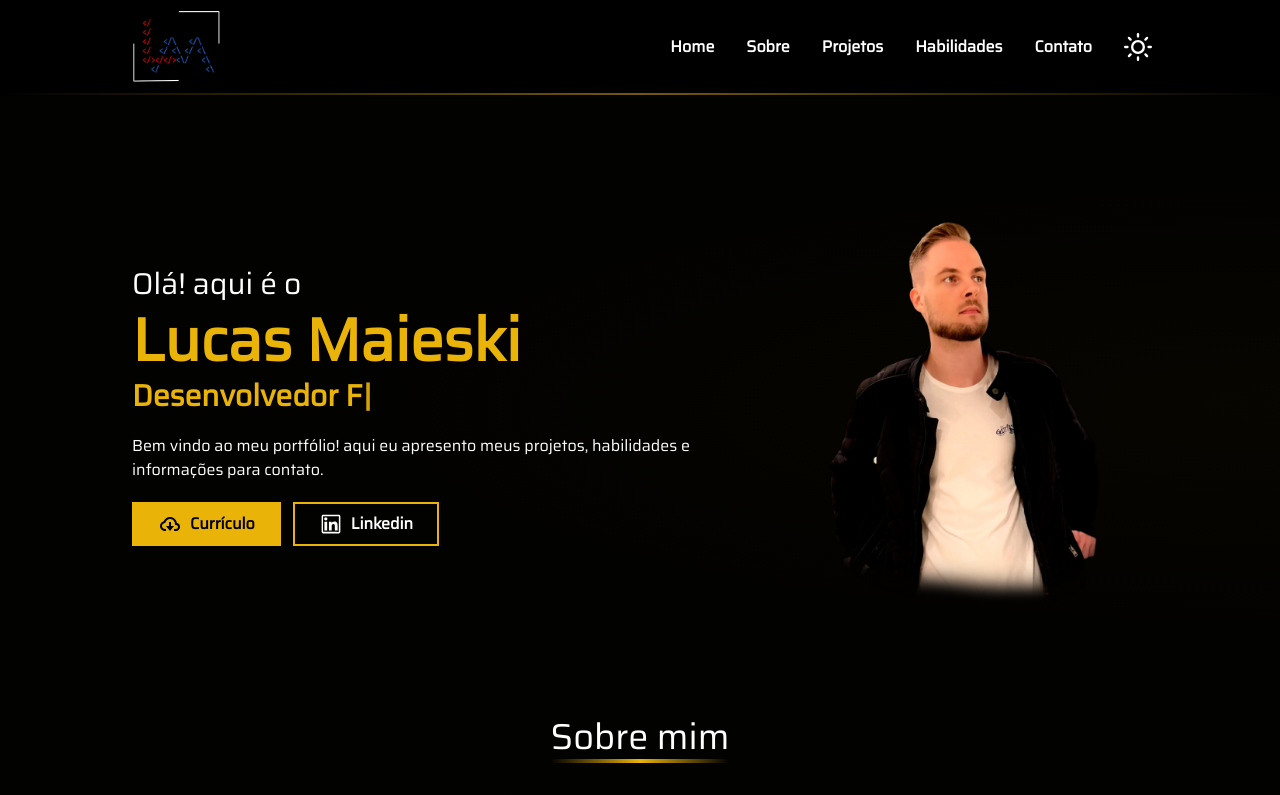
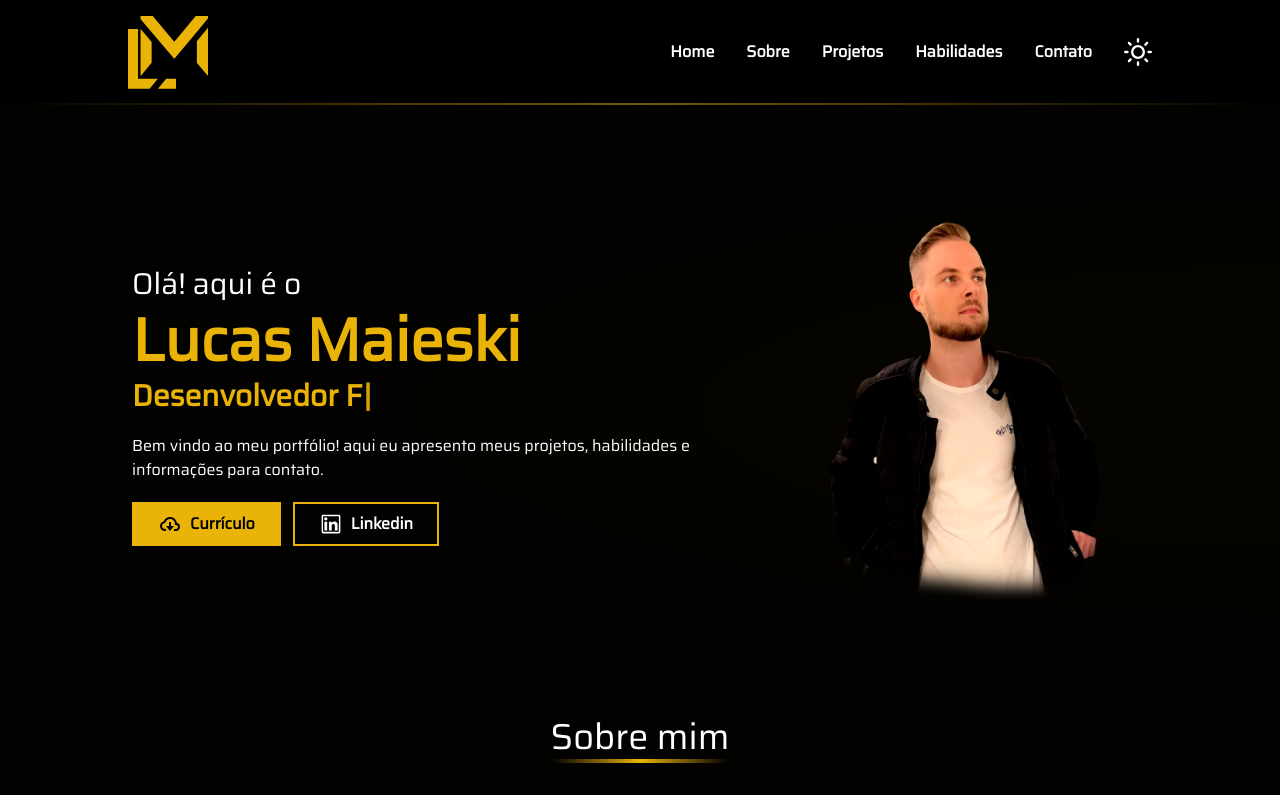
Before and after one commit to lucasgmaieski/Portfolio, a React (Vite) app: page / in a window 1280 px wide. Shown: the top 795 px of the page. Built offline with nearby package versions, Linux system fonts and the light colour scheme; no server answers.

Commit message:
Adicionando logo no header e footer

```diff
--- a/src/App.tsx
+++ b/src/App.tsx
@@ -10,9 +10,9 @@ import { Link } from "react-scroll";
 import { BsArrowUpCircle } from "react-icons/bs";
 import Aos from 'aos';
 import 'aos/dist/aos.css';
+import { Footer } from "./components/Footer";
 
 function App() {
-
     const [isVisible, setIsVisible] = useState(false);
 
     const handleScroll = () => {
@@ -37,7 +37,6 @@ function App() {
             <Header />
 
             <main className="h-fit pt-24 z-10">
-
                 <Presentation />
                 <About />
                 <Projects />
@@ -48,14 +47,7 @@ function App() {
                 }
             </main>
 
-      <footer className="text-center">
-        <div className="bg-[radial-gradient(ellipse_at_right,_var(--tw-gradient-stops))] from-themecolor/[3%] via-themecolor/[1%] to-themecolor/[1%]">
-          <div className="max-w-[130px] m-auto">
-            <img src="/assets/lgm-logo-tp.png" alt="Logotipo Lucas Maieski" />
-          </div>
-          <p>Lucas Maieski &copy; 2023 - Todos os direitos reservados.</p>
-        </div>
-      </footer>
+            <Footer />
         </div>
     )
 }
--- /dev/null
+++ b/src/components/Footer.tsx
@@ -0,0 +1,17 @@
+import { LogoSvg } from "./LogoSvg";
+
+
+export const Footer = () => {
+
+
+    return (
+        <footer className="text-center p-4 sm:p-8">
+            <div className="bg-[radial-gradient(ellipse_at_right,_var(--tw-gradient-stops))] from-themecolor/[3%] via-themecolor/[1%] to-themecolor/[1%]">
+                <div className="w-fit m-auto mb-6">
+                    <LogoSvg />
+                </div>
+                <p>Lucas Maieski &copy; 2023 - Todos os direitos reservados.</p>
+            </div>
+        </footer>
+    );
+}
--- a/src/components/Header.tsx
+++ b/src/components/Header.tsx
@@ -6,6 +6,7 @@ import { PiProjectorScreenChartDuotone, PiListChecksBold } from "react-icons/pi"
 import { useTheme } from "../hooks/useTheme";
 import { Link } from   "react-scroll";
 import { useState } from "react";
+import { LogoSvg } from "./LogoSvg";
 
 export const Header = () => {
     const { setTheme } = useTheme();
@@ -23,10 +24,10 @@ export const Header = () => {
     } )
 
     return (
-        <header id="topo" className="w-full py-2 px-2 items-center bg-gradient-to-b from-primarylight via-primarylight to-primarylight/95  dark:bg-gradient-to-b dark:from-primarydark dark:via-primarydark dark:to-primarydark/95 fixed z-50 before:content-[''] before:absolute before:w-full before:h-[2px] before:bg-gradient-to-r before:from-themecolor/0 before:via-themecolor/50 before:to-themecolor/0 before:-bottom-0 before:left-0 ">
+        <header id="topo" className="w-full p-4 items-center bg-gradient-to-b from-primarylight via-primarylight to-primarylight/95  dark:bg-gradient-to-b dark:from-primarydark dark:via-primarydark dark:to-primarydark/95 fixed z-50 before:content-[''] before:absolute before:w-full before:h-[2px] before:bg-gradient-to-r before:from-themecolor/0 before:via-themecolor/50 before:to-themecolor/0 before:-bottom-0 before:left-0 ">
             <div className="flex justify-between max-w-5xl m-auto">
-                <div className="max-w-[100px]">
-                    <img src="/assets/lgm-logo-tp.png" alt="logo" tabIndex={0}/>
+                <div className="">
+                    <LogoSvg />
                 </div>
                 <nav className="flex flex-row gap-8 items-center">
                     <ul className="gap-8 text-black  dark:text-white font-semibold hidden md:flex">
--- /dev/null
+++ b/src/components/LogoSvg.tsx
@@ -0,0 +1,10 @@
+import { Link } from "react-scroll";
+
+export const LogoSvg = () => {
+    return (
+        <Link to="topo" smooth={true} duration={1000} offset={0} className="cursor-pointer" tabIndex={0}>
+            <svg className="w-20 fill-themecolor" id="Camada_1" data-name="Camada 1" xmlns="http://www.w3.org/2000/svg" viewBox="0 0 365.75 333"><path d="M322.47,215.29l97.74-116.9a1.05,1.05,0,0,1,.84-.39h54.7a.44.44,0,0,1,.5.5v9.65a1.78,1.78,0,0,1-.41,1.15C424.77,170.86,374,232.64,322.45,293.74c-.19.23-.39.24-.58,0L168.32,112.67a1.32,1.32,0,0,1-.32-.87V98.5a.44.44,0,0,1,.5-.5h54.31a1.34,1.34,0,0,1,1,.48l98,116.81a.39.39,0,0,0,.54.05Z" transform="translate(-110.5 -98)"/><path d="M476.17,151.73s0,0,.06,0a.05.05,0,0,1,0,0v219a.38.38,0,0,1-.37.38.32.32,0,0,1-.29-.13L425.9,312.63a1.64,1.64,0,0,1-.4-1.08V214.22a3.43,3.43,0,0,1,.8-2.21Q451.11,182.21,476.17,151.73Z" transform="translate(-110.5 -98)"/><path d="M156.55,385h90.16a.3.3,0,0,1,.3.3.32.32,0,0,1-.07.19l-37.56,45.4a.3.3,0,0,1-.23.11H110.8a.29.29,0,0,1-.3-.3V157.8a.29.29,0,0,1,.3-.3H156a.29.29,0,0,1,.3.3h0V384.7A.29.29,0,0,0,156.55,385Z" transform="translate(-110.5 -98)"/><path d="M169.9,370.71A1.07,1.07,0,0,1,168,370V158.21a.31.31,0,0,1,.31-.31.32.32,0,0,1,.24.11l49.18,57.79a3.07,3.07,0,0,1,.77,2.07q0,45.64,0,92c0,2.73-1.09,3.47-2.71,5.42Q193.37,342.42,169.9,370.71Z" transform="translate(-110.5 -98)"/><path d="M285.26,385h44.4a.34.34,0,0,1,.34.34v45.32a.34.34,0,0,1-.34.34H247.73a.34.34,0,0,1-.34-.34.35.35,0,0,1,.08-.22L285,385.12A.32.32,0,0,1,285.26,385Z" transform="translate(-110.5 -98)"/></svg>
+        </Link>
+
+    );
+}
```
Lines whose indentation alone changed are shown as unchanged.
